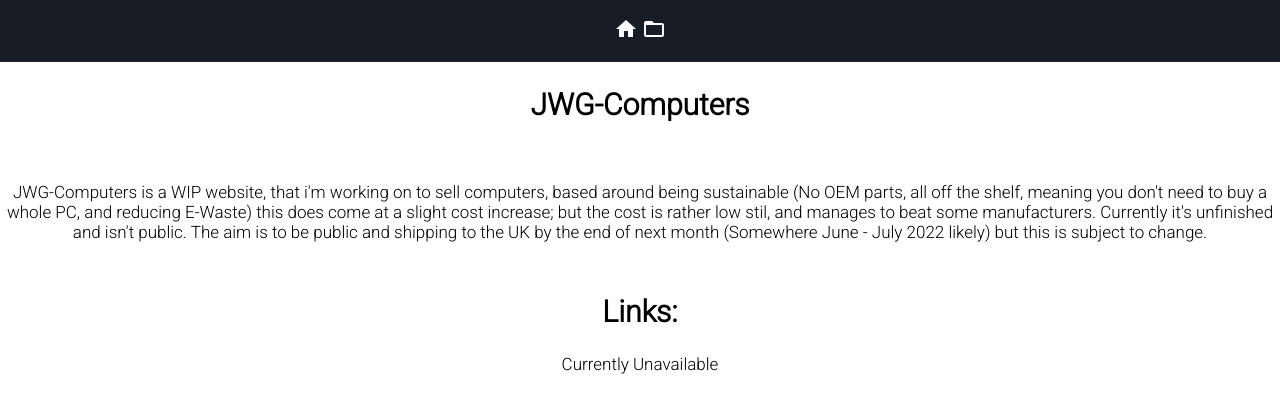
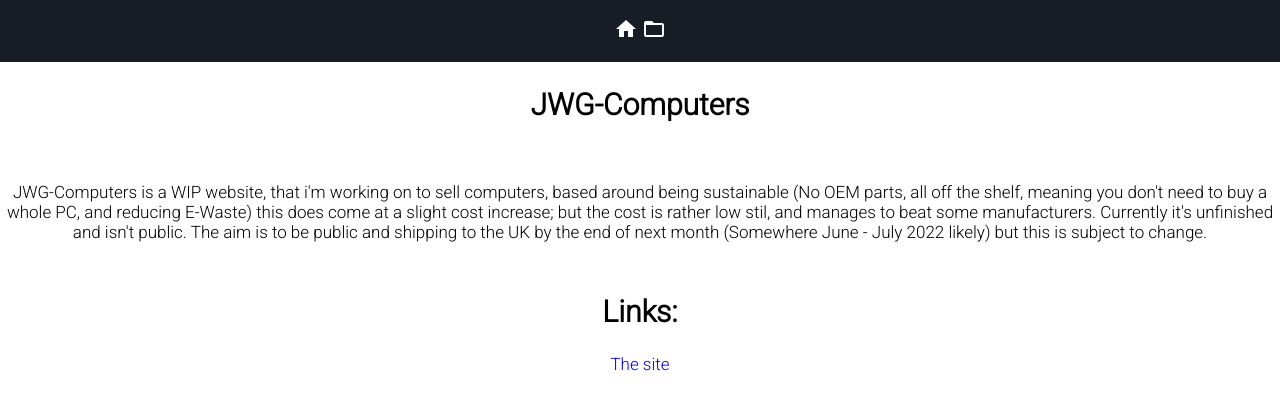
Before and after one commit to JWGardiner/JWGardiner.github.io, a plain HTML site: page projects/jwgpc.html in a window 1280 px wide. Drawn offline with Linux system fonts and the light colour scheme.

Commit message:
Updated pfp

```diff
--- a/projects/jwgpc.html
+++ b/projects/jwgpc.html
@@ -2,7 +2,7 @@
     <link rel="stylesheet" href="../css/stylesheet.css">
     <meta name="viewport" content="width=device-width, initial-scale=1">
     <link href="https://fonts.googleapis.com/icon?family=Material+Icons" rel="stylesheet">
-    <link rel="icon" href="../img/jwg.png">
+    <link rel="icon" href="../pfp.png">
 
     <title> James Gardiner </title>
 
@@ -22,7 +22,7 @@
     <p align="center"> JWG-Computers is a WIP website, that i'm working on to sell computers, based around being sustainable (No OEM parts, all off the shelf, meaning you don't need to buy a whole PC, and reducing E-Waste) this does come at a slight cost increase; but the cost is rather low stil, and manages to beat some manufacturers. Currently it's unfinished and isn't public. The aim is to be public and shipping to the UK by the end of next month (Somewhere June - July 2022 likely) but this is subject to change. </p>
     <div class="center text">
         <h2 class="title" align="center"> Links: </h2>
-        <p> Currently Unavailable</p>
+        <p><a href="https://jwgcomputers.com"> The site </a></p>
     </div>
     </body>
 </html>
```
Also changed, not shown: index.html (+1 -1 lines), projects.html (+1 -1 lines), projects/site.html (+1 -1 lines), pfp.png.
